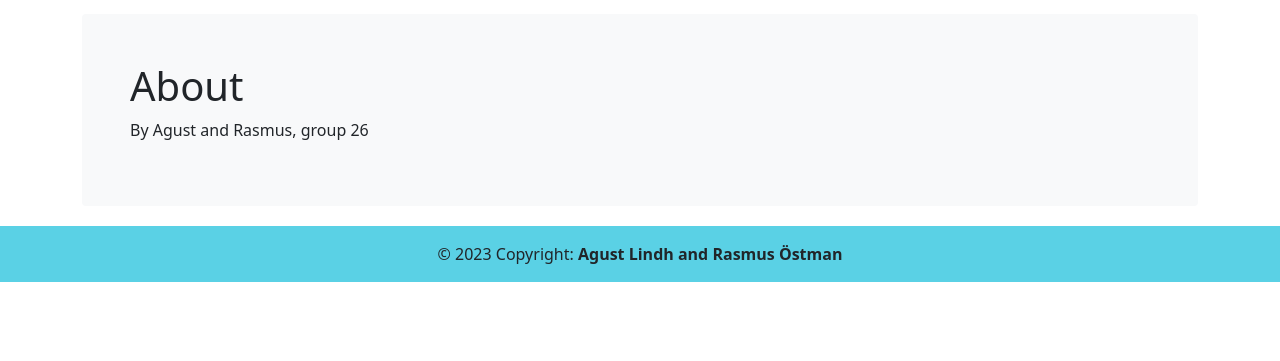
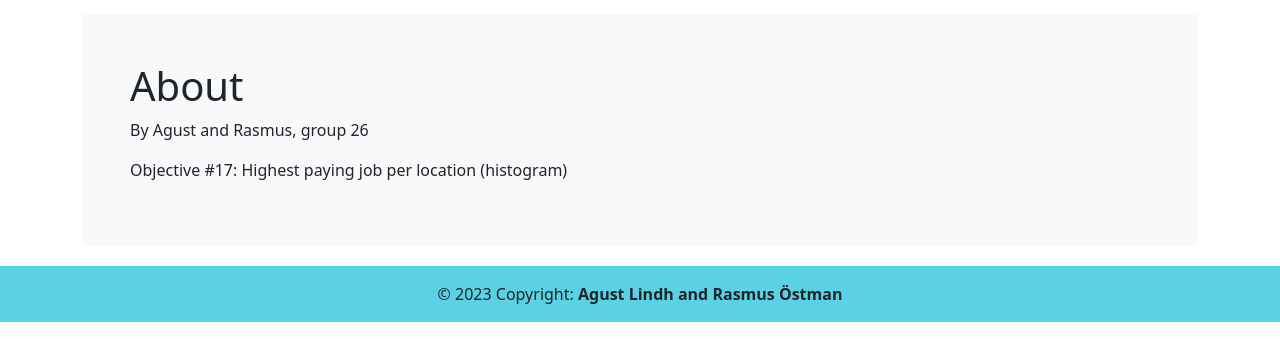
Before and after one commit to AgustLindh/group_26_Rasmus_Agust, a Flask app: page /about in a window 1280 px wide. Shown: the part 56-417 px from the top of the page. Run offline with Flask 3, Linux system fonts and the light colour scheme; parts of the project's set-up code (start-up, migrations or seed data) failed here and were passed over; some libraries are stand-ins or nearby versions.

Commit message:
Added objective in adout-tab

```diff
--- a/codeapp/templates/about.html
+++ b/codeapp/templates/about.html
@@ -2,4 +2,5 @@
 {% block content %}
 <h1 id="about_header">About</h1>
 <p>By Agust and Rasmus, group 26</p>
+<p>Objective #17: Highest paying job per location (histogram)</p>
 {% endblock content %}
```
